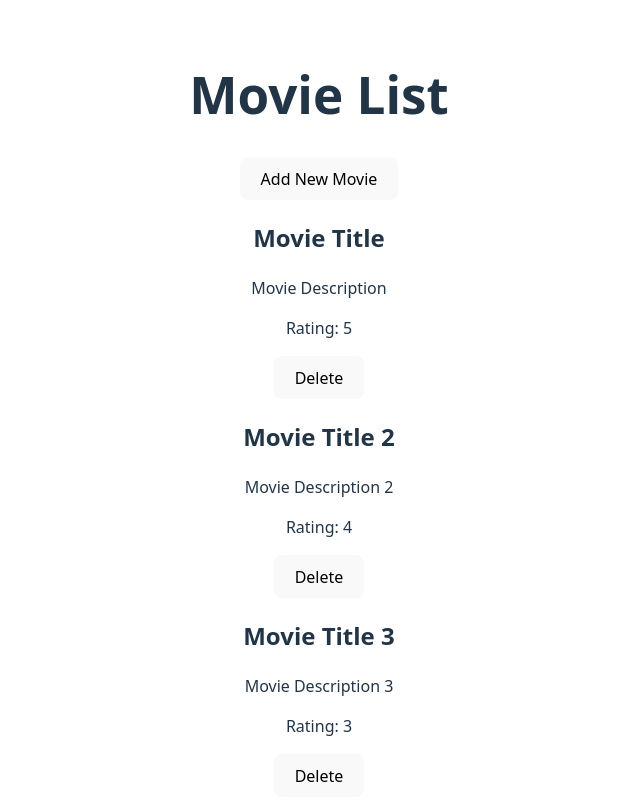
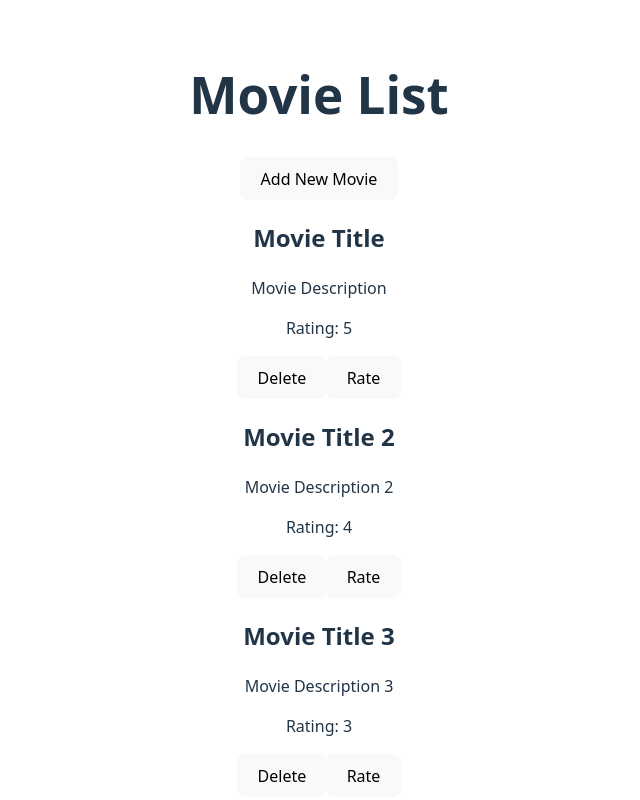
Before and after one commit to davidmc971/2026-02-23-react-advanced, a React app in the folder movie-app/: page / in a window 1280 px wide. Shown: the top 800 px of the page, without its empty margins (321-961 px from the left). Built offline with nearby package versions, Linux system fonts and the light colour scheme; the HTML template or start-up script is replaced by a standard one.

Commit message:
Aufgabe 4: rate movie

```diff
--- a/movie-app/src/DataHandler.ts
+++ b/movie-app/src/DataHandler.ts
@@ -44,6 +44,13 @@ export class DataHandler {
 
     this.movies.push(newMovie);
   }
+
+  rateMovie(id: string, rating: number): void {
+    const movie = this.movies.find((movie) => movie.id === id);
+    if (movie) {
+      movie.rating = rating;
+    }
+  }
 }
 
 const defaultMovies: Movie[] = [
--- a/movie-app/src/MovieList.tsx
+++ b/movie-app/src/MovieList.tsx
@@ -16,6 +16,20 @@ export default function MovieList({
     updateMovies();
   };
 
+  const handleRate = (id: string) => {
+    const ratingInput = prompt("Enter a rating (1 - 10):");
+    if (ratingInput === null) return;
+
+    const rating = parseFloat(ratingInput);
+    if (Number.isNaN(rating) || rating < 1 || rating > 10) {
+      alert("Invalid rating!");
+      return;
+    }
+
+    dataHandler.rateMovie(id, rating);
+    updateMovies();
+  };
+
   return (
     <ul>
       {movies.map((movie) => (
@@ -27,6 +41,9 @@ export default function MovieList({
             <button type="button" onClick={() => handleDelete(movie.id)}>
               Delete
             </button>
+            <button type="button" onClick={() => handleRate(movie.id)}>
+              Rate
+            </button>
           </span>
         </li>
       ))}
```
